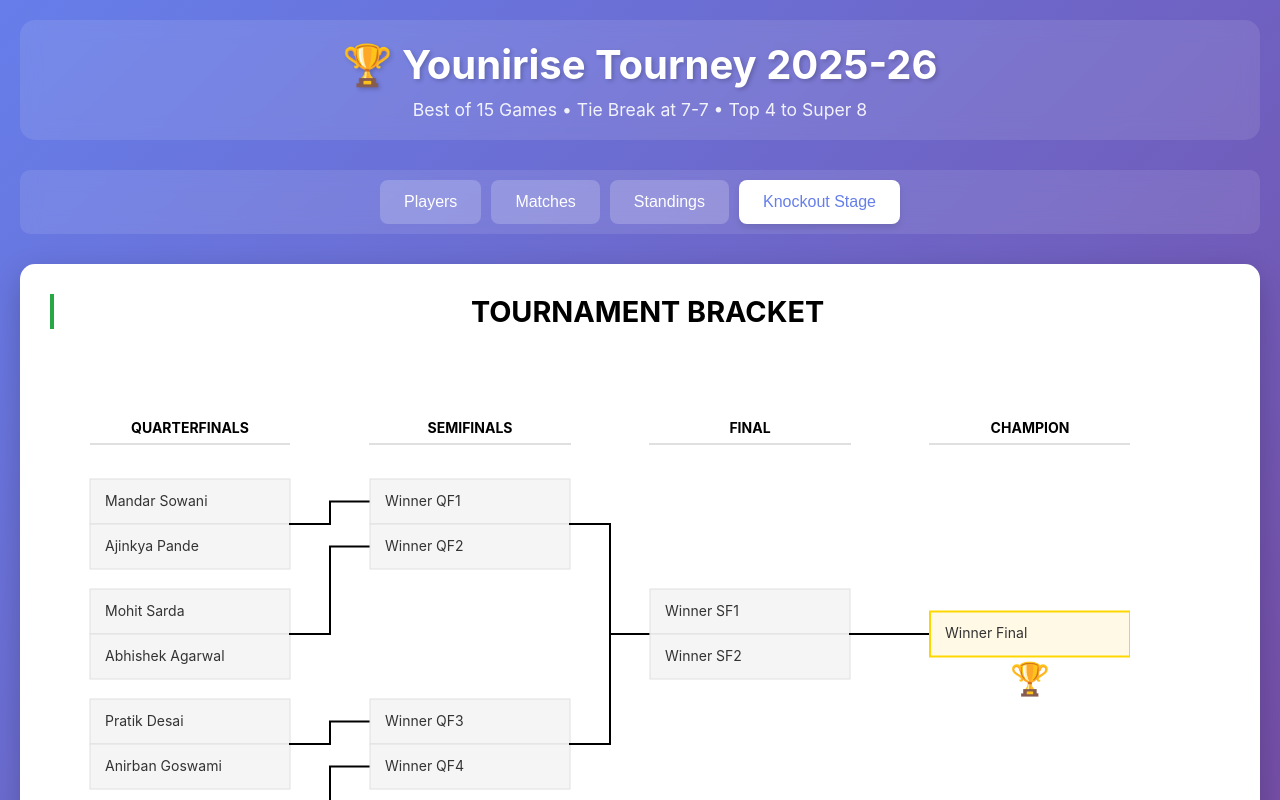
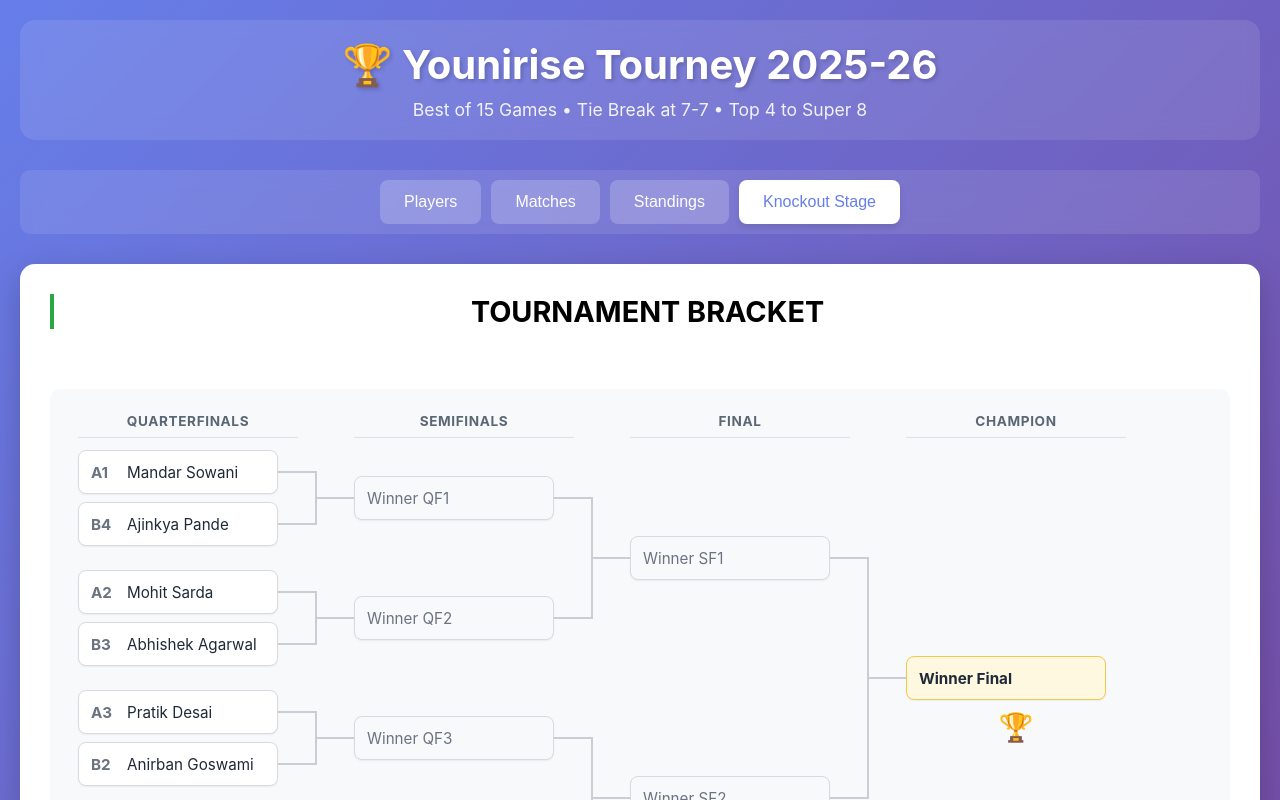
Before and after one commit to pratikv/younirise-tourney, a React (Vite) app: page / in a window 1280 px wide. Both pictures are taken after a click on the button "Knockout Stage". Shown: the top 800 px of the page. Built offline with nearby package versions, Linux system fonts and the light colour scheme.

Commit message:
fix: knockout stage view

```diff
--- a/src/components/KnockoutStage.css
+++ b/src/components/KnockoutStage.css
@@ -69,30 +69,132 @@
   margin-right: 8px;
 }
 
-.bracket-canvas-container {
-  width: 100%;
+.bracket-dom {
+  --box-height: 44px;
+  --box-gap: 8px;
+  --match-height: calc((2 * var(--box-height)) + var(--box-gap));
+  --match-gap: 24px;
+  display: flex;
+  gap: 56px;
   min-width: 1000px;
-  background: white;
+  background: #f8f9fa;
   border-radius: 10px;
-  padding: 20px;
+  padding: 24px 28px;
   overflow-x: auto;
+  position: relative;
 }
 
-.bracket-canvas {
-  display: block;
+.bracket-lines {
+  position: absolute;
+  inset: 0;
   width: 100%;
-  height: auto;
+  height: 100%;
+  pointer-events: none;
+  z-index: 1;
 }
+
+.bracket-lines path {
+  stroke: #c9ced6;
+  stroke-width: 2px;
+  fill: none;
+  stroke-linecap: square;
+  stroke-linejoin: miter;
+}
+
+.round-column {
+  display: flex;
+  flex-direction: column;
+  gap: 12px;
+  z-index: 2;
+  min-width: 220px;
+}
+
+.round-title {
+  font-weight: 700;
+  font-size: 0.85em;
+  text-transform: uppercase;
+  letter-spacing: 0.6px;
+  color: #5b6775;
+  padding-bottom: 8px;
+  border-bottom: 1px solid #dee2e6;
+  text-align: center;
+}
+
+.round-content {
+  display: flex;
+  flex-direction: column;
+  position: relative;
+}
+
+.match {
+  display: flex;
+  flex-direction: column;
+  gap: var(--box-gap);
+}
+
+.team-box.positioned {
+  position: absolute;
+  left: 0;
+}
+
+.team-box {
+  height: var(--box-height);
+  display: flex;
+  align-items: center;
+  gap: 10px;
+  padding: 0 12px;
+  border: 1px solid #d7dbe0;
+  border-radius: 8px;
+  background: #ffffff;
+  color: #1f2937;
+  font-size: 0.95em;
+  min-width: 200px;
+  box-shadow: 0 1px 2px rgba(15, 23, 42, 0.06);
+}
+
+.team-box.placeholder {
+  background: #f8f9fb;
+  color: #6b7280;
+}
+
+.team-box.champion {
+  background: #fff8e1;
+  border-color: #f2c94c;
+  font-weight: 700;
+}
+
+.seed {
+  font-weight: 700;
+  color: #6b7280;
+  min-width: 26px;
+}
+
+.team-name {
+  white-space: nowrap;
+  overflow: hidden;
+  text-overflow: ellipsis;
+}
+
+.trophy {
+  font-size: 28px;
+}
+
+.trophy.positioned {
+  position: absolute;
+  left: 50%;
+  transform: translateX(-50%);
+}
+
 
 /* Responsive Design */
 @media (max-width: 1200px) {
-  .bracket-canvas-container {
+  .bracket-dom {
     min-width: 900px;
   }
 }
 
 @media (max-width: 1024px) {
-  .bracket-canvas-container {
+  .bracket-dom {
     min-width: 800px;
   }
 }
@@ -106,7 +208,7 @@
     font-size: 1.5em;
   }
 
-  .bracket-canvas-container {
+  .bracket-dom {
     min-width: 700px;
     padding: 15px;
   }
@@ -122,7 +224,7 @@
     font-size: 1.3em;
   }
 
-  .bracket-canvas-container {
+  .bracket-dom {
     min-width: 600px;
     padding: 10px;
   }
--- a/src/components/KnockoutStage.jsx
+++ b/src/components/KnockoutStage.jsx
@@ -1,9 +1,10 @@
-import { useEffect, useRef } from 'react';
+import { useEffect, useRef, useState } from 'react';
 import './KnockoutStage.css';
 
 function KnockoutStage({ tournament }) {
-  const canvasRef = useRef(null);
   const containerRef = useRef(null);
+  const boxRefs = useRef({});
+  const [paths, setPaths] = useState([]);
 
   const top4A = tournament.getTop4('A');
   const top4B = tournament.getTop4('B');
@@ -21,252 +22,89 @@ function KnockoutStage({ tournament }) {
     return player.name;
   };
 
-  const drawBracket = () => {
-    const canvas = canvasRef.current;
-    const container = containerRef.current;
+  const boxHeight = 44;
+  const boxGap = 8;
+  const matchGap = 24;
+  const matchHeight = boxHeight * 2 + boxGap;
+  const matchStep = matchHeight + matchGap;
+  const qfMatchTops = [0, matchStep, matchStep * 2, matchStep * 3];
+  const qfCenters = qfMatchTops.map(top => top + boxHeight + boxGap / 2);
+  const sfTopBoxes = [qfCenters[0] - boxHeight / 2, qfCenters[2] - boxHeight / 2];
+  const sfBottomBoxes = [qfCenters[1] - boxHeight / 2, qfCenters[3] - boxHeight / 2];
+  const sfCenters = [
+    (qfCenters[0] + qfCenters[1]) / 2,
+    (qfCenters[2] + qfCenters[3]) / 2
+  ];
+  const finalTopBoxes = [sfCenters[0] - boxHeight / 2];
+  const finalBottomBoxes = [sfCenters[1] - boxHeight / 2];
+  const finalCenter = (sfCenters[0] + sfCenters[1]) / 2;
+  const champTop = finalCenter - boxHeight / 2;
+  const totalHeight = qfMatchTops[3] + matchHeight;
 
-    if (!canvas || !container || top4A.length < 4 || top4B.length < 4) return;
-
-    const dpr = window.devicePixelRatio || 1;
-
-    // Constants
-    const boxWidth = 200;
-    const boxHeight = 45;
-    const boxSpacing = 0;
-    const matchSpacing = 20;
-    const connectorWidth = 60;
-    const headerHeight = 50;
-    const padding = 20;
-    const startY = headerHeight + padding;
-
-    // Calculate total dimensions needed
-    const matchHeight = boxHeight * 2 + boxSpacing;
-    const qfTotalHeight = (matchHeight + matchSpacing) * 4 - matchSpacing;
-    const totalHeight = qfTotalHeight + startY + padding;
-
-    const qfX = padding;
-    const qfToSfX = qfX + boxWidth + padding;
-    const sfX = qfToSfX + connectorWidth;
-    const sfToFinalX = sfX + boxWidth + padding;
-    const finalX = sfToFinalX + connectorWidth;
-    const finalToChampX = finalX + boxWidth + padding;
-    const champX = finalToChampX + connectorWidth;
-    const totalWidth = champX + boxWidth + padding;
-
-    // Set container and canvas size
-    container.style.width = `${totalWidth}px`;
-    container.style.height = `${totalHeight}px`;
-
-    canvas.width = totalWidth * dpr;
-    canvas.height = totalHeight * dpr;
-    canvas.style.width = `${totalWidth}px`;
-    canvas.style.height = `${totalHeight}px`;
-
-    const ctx = canvas.getContext('2d');
-    ctx.scale(dpr, dpr);
-
-    // Clear canvas
-    ctx.clearRect(0, 0, totalWidth, totalHeight);
-
-    // Helper function to draw a team box
-    const drawTeamBox = (x, y, text, isChampion = false) => {
-      ctx.fillStyle = '#f5f5f5';
-      ctx.strokeStyle = '#e0e0e0';
-      ctx.lineWidth = 1;
-
-      if (isChampion) {
-        ctx.fillStyle = '#fff9e6';
-        ctx.strokeStyle = '#ffd700';
-        ctx.lineWidth = 2;
-      }
-
-      ctx.fillRect(x, y, boxWidth, boxHeight);
-      ctx.strokeRect(x, y, boxWidth, boxHeight);
-
-      // Draw text
-      ctx.fillStyle = '#333';
-      ctx.font = '14px -apple-system, BlinkMacSystemFont, "Segoe UI", Roboto, sans-serif';
-      ctx.textAlign = 'left';
-      ctx.textBaseline = 'middle';
-
-      const textX = x + 15;
-      const textY = y + boxHeight / 2;
-
-      // Truncate text if too long
-      const maxWidth = boxWidth - 30;
-      let displayText = text;
-      const metrics = ctx.measureText(text);
-      if (metrics.width > maxWidth) {
-        while (ctx.measureText(displayText + '...').width > maxWidth && displayText.length > 0) {
-          displayText = displayText.slice(0, -1);
-        }
-        displayText += '...';
-      }
-
-      ctx.fillText(displayText, textX, textY);
-    };
-
-    // Helper function to draw round header
-    const drawRoundHeader = (x, y, text) => {
-      ctx.fillStyle = '#000';
-      ctx.font = 'bold 14px -apple-system, BlinkMacSystemFont, "Segoe UI", Roboto, sans-serif';
-      ctx.textAlign = 'center';
-      ctx.textBaseline = 'middle';
-      ctx.fillText(text, x + boxWidth / 2, y);
-
-      // Draw underline
-      ctx.strokeStyle = '#e0e0e0';
-      ctx.lineWidth = 2;
-      ctx.beginPath();
-      ctx.moveTo(x, y + 15);
-      ctx.lineTo(x + boxWidth, y + 15);
-      ctx.stroke();
-    };
-
-    // Helper function to draw elbow connector
-    const drawElbowConnector = (startX, startY, endX, endY) => {
-      ctx.strokeStyle = '#000';
-      ctx.lineWidth = 2;
-      ctx.lineCap = 'square';
-      ctx.lineJoin = 'miter';
-
-      // Calculate midpoint for the elbow
-      const midX = (startX + endX) / 2;
-
-      ctx.beginPath();
-      // Horizontal line from start box
-      ctx.moveTo(startX, startY);
-      ctx.lineTo(midX, startY);
-      // Vertical line (elbow)
-      ctx.lineTo(midX, endY);
-      // Horizontal line to end box
-      ctx.lineTo(endX, endY);
-      ctx.stroke();
-    };
-
-    // Draw Quarterfinals
-    drawRoundHeader(qfX, padding, 'QUARTERFINALS');
-    let currentY = startY;
-    const qfMatchCenters = [];
-
-    matchups.forEach((matchup, index) => {
-      const player1Name = getPlayerName(matchup.player1);
-      const player2Name = getPlayerName(matchup.player2);
-
-      drawTeamBox(qfX, currentY, player1Name);
-      drawTeamBox(qfX, currentY + boxHeight + boxSpacing, player2Name);
-
-      const matchCenterY = currentY + boxHeight;
-      qfMatchCenters.push(matchCenterY);
-
-      const matchHeight = boxHeight * 2 + boxSpacing;
-      currentY += matchHeight + matchSpacing;
-    });
-
-    // Calculate SF positions
-    const sf1Y = startY;
-    const sf2Y = startY + (boxHeight * 2 + boxSpacing + matchSpacing) * 2;
-
-    // Draw connectors from QF to SF
-    // QF1 -> SF1 top
-    drawElbowConnector(
-      qfX + boxWidth,
-      qfMatchCenters[0],
-      sfX,
-      sf1Y + boxHeight / 2
-    );
-
-    // QF2 -> SF1 bottom
-    drawElbowConnector(
-      qfX + boxWidth,
-      qfMatchCenters[1],
-      sfX,
-      sf1Y + boxHeight + boxSpacing + boxHeight / 2
-    );
-
-    // QF3 -> SF2 top
-    drawElbowConnector(
-      qfX + boxWidth,
-      qfMatchCenters[2],
-      sfX,
-      sf2Y + boxHeight / 2
-    );
-
-    // QF4 -> SF2 bottom
-    drawElbowConnector(
-      qfX + boxWidth,
-      qfMatchCenters[3],
-      sfX,
-      sf2Y + boxHeight + boxSpacing + boxHeight / 2
-    );
-
-    // Draw Semifinals
-    drawRoundHeader(sfX, padding, 'SEMIFINALS');
-
-    drawTeamBox(sfX, sf1Y, 'Winner QF1');
-    drawTeamBox(sfX, sf1Y + boxHeight + boxSpacing, 'Winner QF2');
-
-    drawTeamBox(sfX, sf2Y, 'Winner QF3');
-    drawTeamBox(sfX, sf2Y + boxHeight + boxSpacing, 'Winner QF4');
-
-    const sf1CenterY = sf1Y + boxHeight;
-    const sf2CenterY = sf2Y + boxHeight;
-
-    // Draw connector lines from SF to Final
-    drawElbowConnector(
-      sfX + boxWidth,
-      sf1CenterY,
-      finalX,
-      (sf1CenterY + sf2CenterY) / 2
-    );
-
-    drawElbowConnector(
-      sfX + boxWidth,
-      sf2CenterY,
-      finalX,
-      (sf1CenterY + sf2CenterY) / 2
-    );
-
-    // Draw Final
-    drawRoundHeader(finalX, padding, 'FINAL');
-    const finalY = (sf1CenterY + sf2CenterY) / 2 - boxHeight;
-
-    drawTeamBox(finalX, finalY, 'Winner SF1');
-    drawTeamBox(finalX, finalY + boxHeight + boxSpacing, 'Winner SF2');
-
-    const finalCenterY = finalY + boxHeight;
-
-    // Draw connector line to champion
-    drawElbowConnector(
-      finalX + boxWidth,
-      finalCenterY,
-      champX,
-      finalCenterY
-    );
-
-    // Draw Champion
-    drawRoundHeader(champX, padding, 'CHAMPION');
-    const champY = finalCenterY - boxHeight / 2;
-
-    drawTeamBox(champX, champY, 'Winner Final', true);
-
-    // Draw trophy
-    ctx.font = '32px Arial';
-    ctx.textAlign = 'center';
-    ctx.textBaseline = 'middle';
-    ctx.fillText('🏆', champX + boxWidth / 2, champY + boxHeight + 25);
+  const setBoxRef = (key) => (element) => {
+    if (element) {
+      boxRefs.current[key] = element;
+    }
   };
 
   useEffect(() => {
-    const timer = setTimeout(() => {
-      drawBracket();
-    }, 100);
+    const updatePaths = () => {
+      if (!containerRef.current) return;
+      const containerRect = containerRef.current.getBoundingClientRect();
+      const getPoint = (key, side) => {
+        const el = boxRefs.current[key];
+        if (!el) return null;
+        const rect = el.getBoundingClientRect();
+        const x = side === 'right' ? rect.right - containerRect.left : rect.left - containerRect.left;
+        const y = rect.top - containerRect.top + rect.height / 2;
+        return { x, y };
+      };
 
-    window.addEventListener('resize', drawBracket);
+      const connections = [
+        ['qf1p1', 'sf1top'],
+        ['qf1p2', 'sf1top'],
+        ['qf2p1', 'sf1bottom'],
+        ['qf2p2', 'sf1bottom'],
+        ['qf3p1', 'sf2top'],
+        ['qf3p2', 'sf2top'],
+        ['qf4p1', 'sf2bottom'],
+        ['qf4p2', 'sf2bottom'],
+        ['sf1top', 'finaltop'],
+        ['sf1bottom', 'finaltop'],
+        ['sf2top', 'finalbottom'],
+        ['sf2bottom', 'finalbottom'],
+        ['finaltop', 'champ'],
+        ['finalbottom', 'champ']
+      ];
+
+      const nextPaths = connections
+        .map(([fromKey, toKey]) => {
+          const from = getPoint(fromKey, 'right');
+          const to = getPoint(toKey, 'left');
+          if (!from || !to) return null;
+          const midX = (from.x + to.x) / 2;
+          return `M ${from.x} ${from.y} H ${midX} V ${to.y} H ${to.x}`;
+        })
+        .filter(Boolean);
+
+      setPaths(nextPaths);
+    };
+
+    const rafUpdate = () => requestAnimationFrame(updatePaths);
+    rafUpdate();
+
+    const observer = new ResizeObserver(rafUpdate);
+    if (containerRef.current) {
+      observer.observe(containerRef.current);
+    }
+    Object.values(boxRefs.current).forEach(el => {
+      if (el) observer.observe(el);
+    });
+    window.addEventListener('resize', rafUpdate);
 
     return () => {
-      clearTimeout(timer);
-      window.removeEventListener('resize', drawBracket);
+      observer.disconnect();
+      window.removeEventListener('resize', rafUpdate);
     };
   }, [top4A, top4B]);
 
@@ -287,8 +125,92 @@ function KnockoutStage({ tournament }) {
           </div>
         </div>
       ) : (
-        <div className="bracket-canvas-container" ref={containerRef}>
-          <canvas ref={canvasRef} className="bracket-canvas" />
+        <div className="bracket-dom" ref={containerRef}>
+          <svg className="bracket-lines" aria-hidden="true">
+            {paths.map((path, index) => (
+              <path key={index} d={path} />
+            ))}
+          </svg>
+          <div className="round-column qf">
+            <div className="round-title">Quarterfinals</div>
+            <div className="round-content" style={{ height: `${totalHeight}px` }}>
+              <div className="team-box positioned" ref={setBoxRef('qf1p1')} style={{ top: `${qfMatchTops[0]}px` }}>
+                <span className="seed">A1</span>
+                <span className="team-name">{getPlayerName(matchups[0].player1)}</span>
+              </div>
+              <div className="team-box positioned" ref={setBoxRef('qf1p2')} style={{ top: `${qfMatchTops[0] + boxHeight + boxGap}px` }}>
+                <span className="seed">B4</span>
+                <span className="team-name">{getPlayerName(matchups[0].player2)}</span>
+              </div>
+
+              <div className="team-box positioned" ref={setBoxRef('qf2p1')} style={{ top: `${qfMatchTops[1]}px` }}>
+                <span className="seed">A2</span>
+                <span className="team-name">{getPlayerName(matchups[1].player1)}</span>
+              </div>
+              <div className="team-box positioned" ref={setBoxRef('qf2p2')} style={{ top: `${qfMatchTops[1] + boxHeight + boxGap}px` }}>
+                <span className="seed">B3</span>
+                <span className="team-name">{getPlayerName(matchups[1].player2)}</span>
+              </div>
+
+              <div className="team-box positioned" ref={setBoxRef('qf3p1')} style={{ top: `${qfMatchTops[2]}px` }}>
+                <span className="seed">A3</span>
+                <span className="team-name">{getPlayerName(matchups[2].player1)}</span>
+              </div>
+              <div className="team-box positioned" ref={setBoxRef('qf3p2')} style={{ top: `${qfMatchTops[2] + boxHeight + boxGap}px` }}>
+                <span className="seed">B2</span>
+                <span className="team-name">{getPlayerName(matchups[2].player2)}</span>
+              </div>
+
+              <div className="team-box positioned" ref={setBoxRef('qf4p1')} style={{ top: `${qfMatchTops[3]}px` }}>
+                <span className="seed">A4</span>
+                <span className="team-name">{getPlayerName(matchups[3].player1)}</span>
+              </div>
+              <div className="team-box positioned" ref={setBoxRef('qf4p2')} style={{ top: `${qfMatchTops[3] + boxHeight + boxGap}px` }}>
+                <span className="seed">B1</span>
+                <span className="team-name">{getPlayerName(matchups[3].player2)}</span>
+              </div>
+            </div>
+          </div>
+
+          <div className="round-column sf">
+            <div className="round-title">Semifinals</div>
+            <div className="round-content" style={{ height: `${totalHeight}px` }}>
+              <div className="team-box positioned placeholder" ref={setBoxRef('sf1top')} style={{ top: `${sfTopBoxes[0]}px` }}>
+                <span className="team-name">Winner QF1</span>
+              </div>
+              <div className="team-box positioned placeholder" ref={setBoxRef('sf1bottom')} style={{ top: `${sfBottomBoxes[0]}px` }}>
+                <span className="team-name">Winner QF2</span>
+              </div>
+              <div className="team-box positioned placeholder" ref={setBoxRef('sf2top')} style={{ top: `${sfTopBoxes[1]}px` }}>
+                <span className="team-name">Winner QF3</span>
+              </div>
+              <div className="team-box positioned placeholder" ref={setBoxRef('sf2bottom')} style={{ top: `${sfBottomBoxes[1]}px` }}>
+                <span className="team-name">Winner QF4</span>
+              </div>
+            </div>
+          </div>
+
+          <div className="round-column final">
+            <div className="round-title">Final</div>
+            <div className="round-content" style={{ height: `${totalHeight}px` }}>
+              <div className="team-box positioned placeholder" ref={setBoxRef('finaltop')} style={{ top: `${finalTopBoxes[0]}px` }}>
+                <span className="team-name">Winner SF1</span>
+              </div>
+              <div className="team-box positioned placeholder" ref={setBoxRef('finalbottom')} style={{ top: `${finalBottomBoxes[0]}px` }}>
+                <span className="team-name">Winner SF2</span>
+              </div>
+            </div>
+          </div>
+
+          <div className="round-column champ">
+            <div className="round-title">Champion</div>
+            <div className="round-content" style={{ height: `${totalHeight}px` }}>
+              <div className="team-box positioned champion" ref={setBoxRef('champ')} style={{ top: `${champTop}px` }}>
+                <span className="team-name">Winner Final</span>
+              </div>
+              <div className="trophy positioned" style={{ top: `${champTop + boxHeight + 10}px` }}>🏆</div>
+            </div>
+          </div>
         </div>
       )}
     </div>
```
